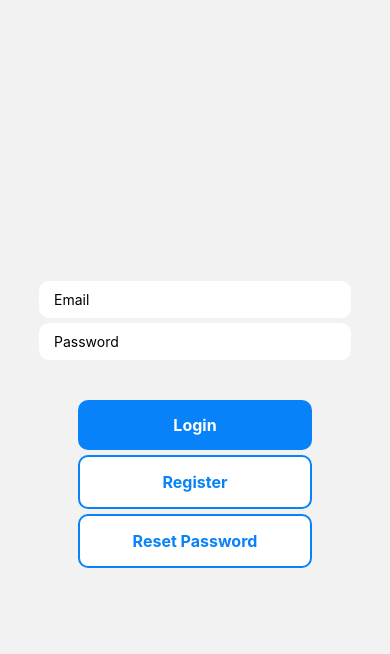
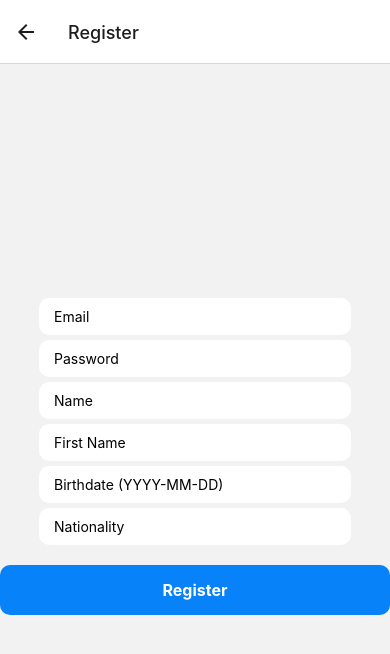
Before and after one commit to bashalla/taskmastermindai, a React Native app in the folder final/: screen /Register in a window 390 px wide. Shown: the top 654 px of the page. Built offline with nearby package versions, Linux system fonts and the light colour scheme; no server answers.

Commit message:
Problem Fixes with Firebase.js

```diff
--- a/final/App.js
+++ b/final/App.js
@@ -5,6 +5,7 @@ import { NavigationContainer } from "@react-navigation/native";
 import { createNativeStackNavigator } from "@react-navigation/native-stack";
 import LoginScreen from "./components/LoginScreen";
 import HomeScreen from "./components/HomeScreen";
+import RegisterScreen from "./components/RegisterScreen";
 
 const Stack = createNativeStackNavigator();
 
@@ -17,6 +18,7 @@ export default function App() {
           name="Login"
           component={LoginScreen}
         />
+        <Stack.Screen name="Register" component={RegisterScreen} />
         <Stack.Screen name="Home" component={HomeScreen} />
       </Stack.Navigator>
     </NavigationContainer>
--- a/final/components/LoginScreen.js
+++ b/final/components/LoginScreen.js
@@ -31,24 +31,6 @@ const LoginScreen = () => {
 
     return unsubscribe;
   }, []);
-
-  const handleSignUp = () => {
-    createUserWithEmailAndPassword(auth, email, password)
-      .then((userCredentials) => {
-        const user = userCredentials.user;
-        console.log("Registered with:", user.email);
-      })
-      .catch((error) => {
-        if (error.code === "auth/email-already-in-use") {
-          Alert.alert(
-            "Registration Error",
-            "This email is already registered. Please login or use a different email."
-          );
-        } else {
-          Alert.alert("Registration Error", error.message);
-        }
-      });
-  };
 
   const handleLogin = () => {
     signInWithEmailAndPassword(auth, email, password)
@@ -91,7 +73,7 @@ const LoginScreen = () => {
         <TextInput
           placeholder="Email"
           value={email}
-          onChangeText={(text) => setEmail(text.toLowerCase())} // Convert to lowercase
+          onChangeText={(text) => setEmail(text.toLowerCase())}
           style={styles.input}
         />
         <TextInput
@@ -108,7 +90,7 @@ const LoginScreen = () => {
           <Text style={styles.buttonText}>Login</Text>
         </TouchableOpacity>
         <TouchableOpacity
-          onPress={handleSignUp}
+          onPress={() => navigation.navigate("Register")}
           style={[styles.button, styles.buttonOutline]}
         >
           <Text style={styles.buttonOutlineText}>Register</Text>
@@ -123,8 +105,6 @@ const LoginScreen = () => {
     </KeyboardAvoidingView>
   );
 };
-
-export default LoginScreen;
 
 const styles = StyleSheet.create({
   container: {
@@ -172,3 +152,5 @@ const styles = StyleSheet.create({
     fontSize: 16,
   },
 });
+
+export default LoginScreen;
--- /dev/null
+++ b/final/components/RegisterScreen.js
@@ -0,0 +1,133 @@
+// RegisterScreen.js
+
+import React, { useState } from "react";
+import {
+  KeyboardAvoidingView,
+  StyleSheet,
+  Text,
+  TextInput,
+  TouchableOpacity,
+  View,
+  Alert,
+} from "react-native";
+import { createUserWithEmailAndPassword } from "firebase/auth";
+import { useNavigation } from "@react-navigation/core";
+import { auth, db } from "../firebase"; // Adjust this path to the actual location of your Firebase config file
+import { doc, setDoc } from "firebase/firestore";
+
+const RegisterScreen = () => {
+  const [email, setEmail] = useState("");
+  const [password, setPassword] = useState("");
+  const [name, setName] = useState("");
+  const [firstName, setFirstName] = useState("");
+  const [birthdate, setBirthdate] = useState("");
+  const [nationality, setNationality] = useState("");
+  const navigation = useNavigation();
+
+  const handleSignUp = () => {
+    createUserWithEmailAndPassword(auth, email, password)
+      .then((userCredentials) => {
+        const user = userCredentials.user;
+        console.log("Registered with:", user.email);
+
+        // Add additional user info to Firestore
+        const userRef = doc(db, "users", user.uid);
+        setDoc(userRef, {
+          name: name,
+          firstName: firstName,
+          birthdate: birthdate,
+          nationality: nationality,
+        })
+          .then(() => {
+            // Handle successful registration
+            navigation.replace("Home");
+          })
+          .catch((error) => {
+            // Handle any errors
+            Alert.alert("Registration Error", error.message);
+          });
+      })
+      .catch((error) => Alert.alert("Registration Error", error.message));
+  };
+
+  return (
+    <KeyboardAvoidingView style={styles.container} behavior="padding">
+      <View style={styles.inputContainer}>
+        <TextInput
+          placeholder="Email"
+          value={email}
+          onChangeText={(text) => setEmail(text)}
+          style={styles.input}
+        />
+        <TextInput
+          placeholder="Password"
+          value={password}
+          onChangeText={(text) => setPassword(text)}
+          style={styles.input}
+          secureTextEntry
+        />
+        <TextInput
+          placeholder="Name"
+          value={name}
+          onChangeText={(text) => setName(text)}
+          style={styles.input}
+        />
+        <TextInput
+          placeholder="First Name"
+          value={firstName}
+          onChangeText={(text) => setFirstName(text)}
+          style={styles.input}
+        />
+        <TextInput
+          placeholder="Birthdate (YYYY-MM-DD)"
+          value={birthdate}
+          onChangeText={(text) => setBirthdate(text)}
+          style={styles.input}
+        />
+        <TextInput
+          placeholder="Nationality"
+          value={nationality}
+          onChangeText={(text) => setNationality(text)}
+          style={styles.input}
+        />
+      </View>
+
+      <TouchableOpacity onPress={handleSignUp} style={styles.button}>
+        <Text style={styles.buttonText}>Register</Text>
+      </TouchableOpacity>
+    </KeyboardAvoidingView>
+  );
+};
+
+const styles = StyleSheet.create({
+  container: {
+    flex: 1,
+    justifyContent: "center",
+    alignItems: "center",
+  },
+  inputContainer: {
+    width: "80%",
+  },
+  input: {
+    backgroundColor: "white",
+    paddingHorizontal: 15,
+    paddingVertical: 10,
+    borderRadius: 10,
+    marginTop: 5,
+  },
+  button: {
+    backgroundColor: "#0782F9",
+    width: "100%",
+    padding: 15,
+    borderRadius: 10,
+    alignItems: "center",
+    marginTop: 20,
+  },
+  buttonText: {
+    color: "white",
+    fontWeight: "700",
+    fontSize: 16,
+  },
+});
+
+export default RegisterScreen;
```
